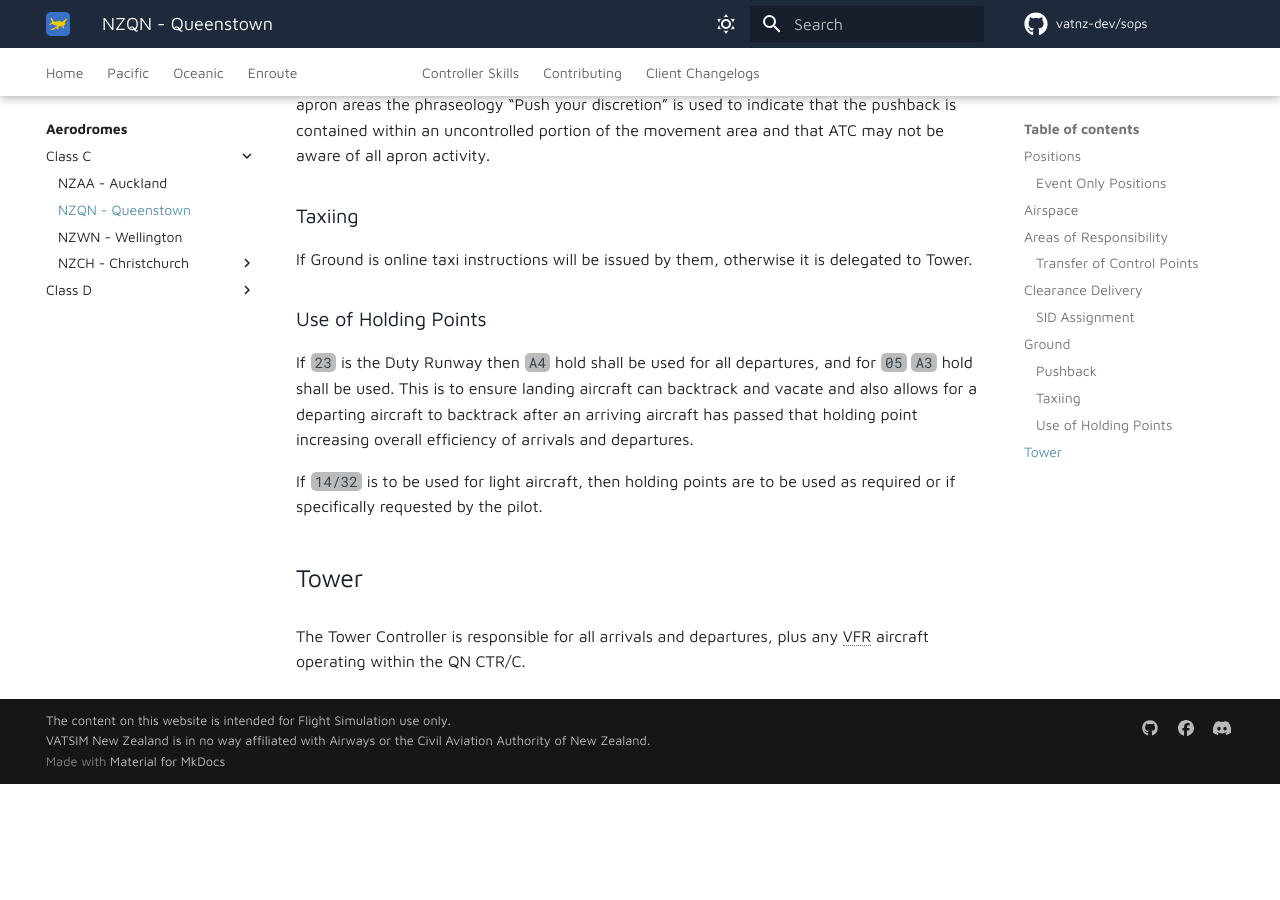
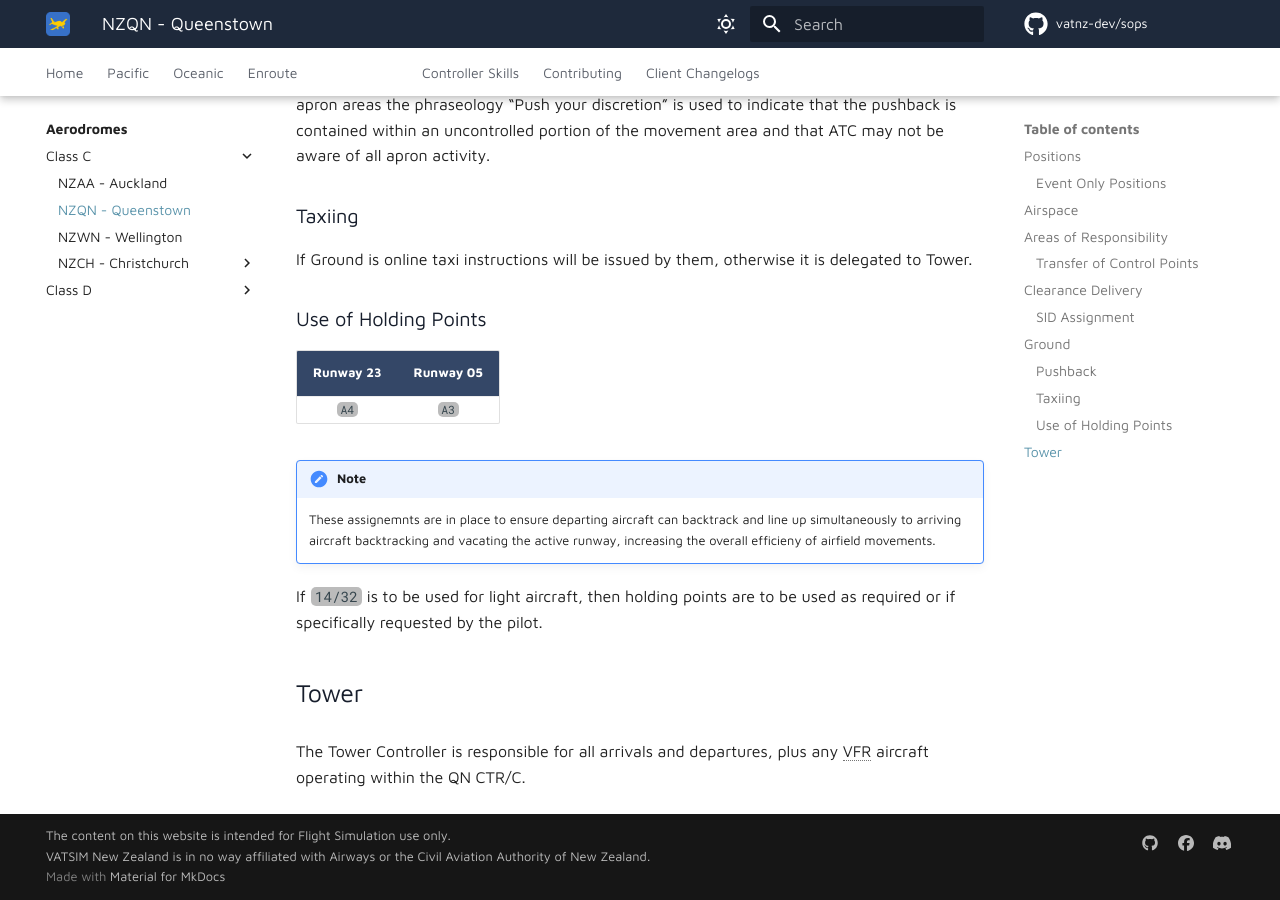
Before and after one commit to vatnz-dev/sops, an MkDocs documentation site: the page built from docs/aerodromes/Class-C/nzqn.md, in a window 1280 px wide and 900 px high, scrolled down 3643 px. Built offline with MkDocs 1.6.1 and Material for MkDocs 9.7.7, drawn with Linux system fonts in a browser that asks for light colours; comment, search, counter and statistics services are not loaded; before the commit the page ends 4427 px from its top, so only the background shows below that.

Commit message:
fixed holding points
added table to page and summarised blurb better.

```diff
--- a/docs/aerodromes/Class-C/nzqn.md
+++ b/docs/aerodromes/Class-C/nzqn.md
@@ -85,7 +85,13 @@ If Ground is online taxi instructions will be issued by them, otherwise it is de
 
 ### Use of Holding Points
 
-If `23` is the Duty Runway then `A4` hold shall be used for all departures, and for `05` `A3` hold shall be used. This is to ensure landing aircraft can backtrack and vacate and also allows for a departing aircraft to backtrack after an arriving aircraft has passed that holding point increasing overall efficiency of arrivals and departures.
+|  Runway 23 | Runway 05  |
+| :--------: | :--------: |
+|    `A4`    |    `A3`    |
+
+
+!!! note
+    These assignemnts are in place to ensure departing aircraft can backtrack and line up simultaneously to arriving aircraft backtracking and vacating the active runway, increasing the overall efficieny of airfield movements.
 
 If `14/32` is to be used for light aircraft, then holding points are to be used as required or if specifically requested by the pilot.
 
```
Also changed, not shown: docs/aerodromes/Class-C/nzaa.md (line endings or trailing spaces).
